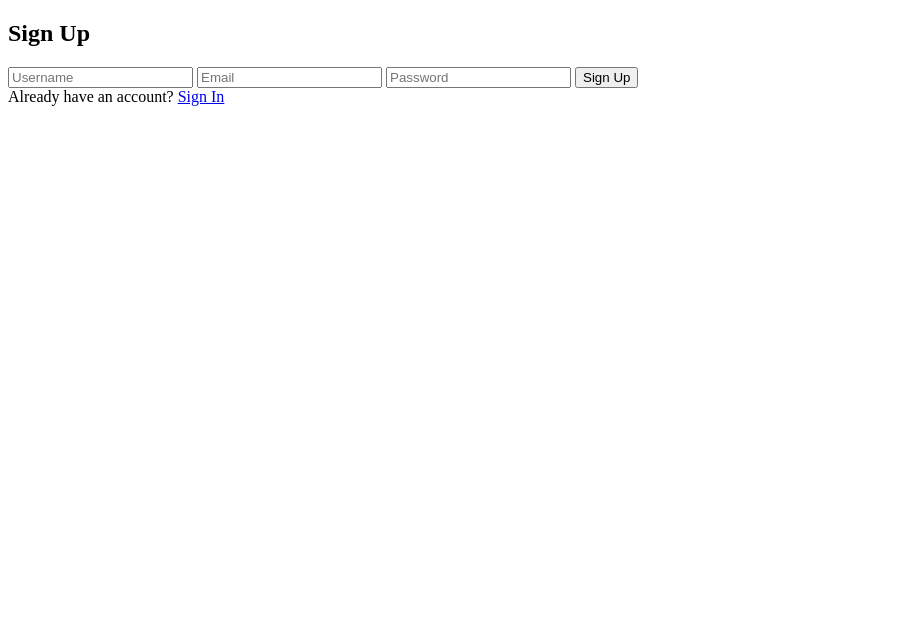
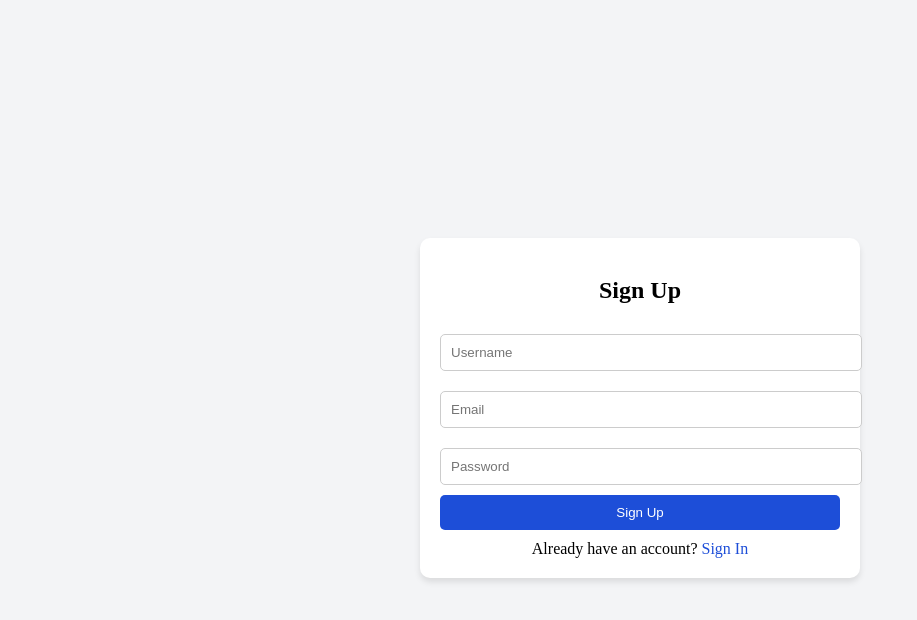
Before and after one commit to akshat0502/Topseed-Assignment, a plain HTML site: page signup.html in a window 1280 px wide. Shown: the whole page, without its empty margins (0-917 px from the left). Drawn offline with Linux system fonts and the light colour scheme.

Commit message:
Update signup.html

```diff
--- a/signup.html
+++ b/signup.html
@@ -4,7 +4,7 @@
   <meta charset="UTF-8">
   <meta name="viewport" content="width=device-width, initial-scale=1.0">
   <title>Sign Up</title>
-  <link rel="stylesheets" href="signup.css">
+  <link rel="stylesheet" href="signup.css">
 </head>
 <body>
   <div class="container">
```
